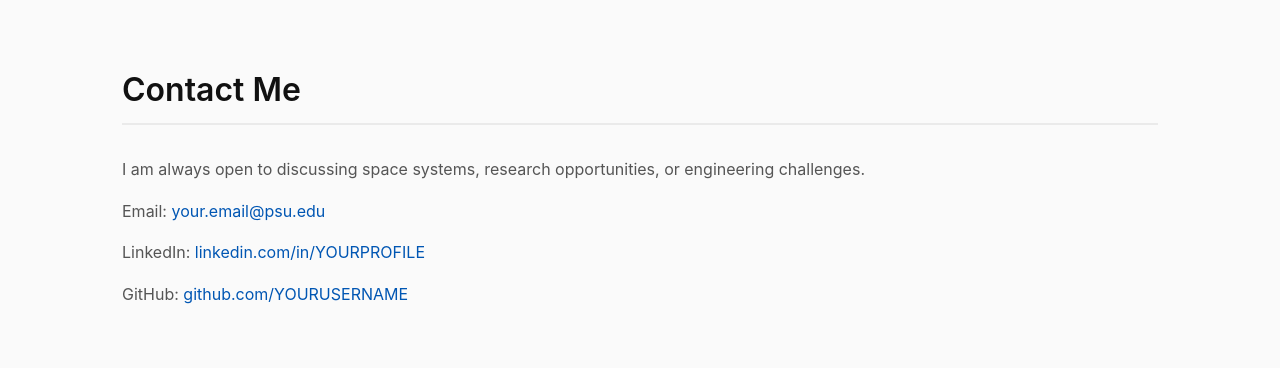
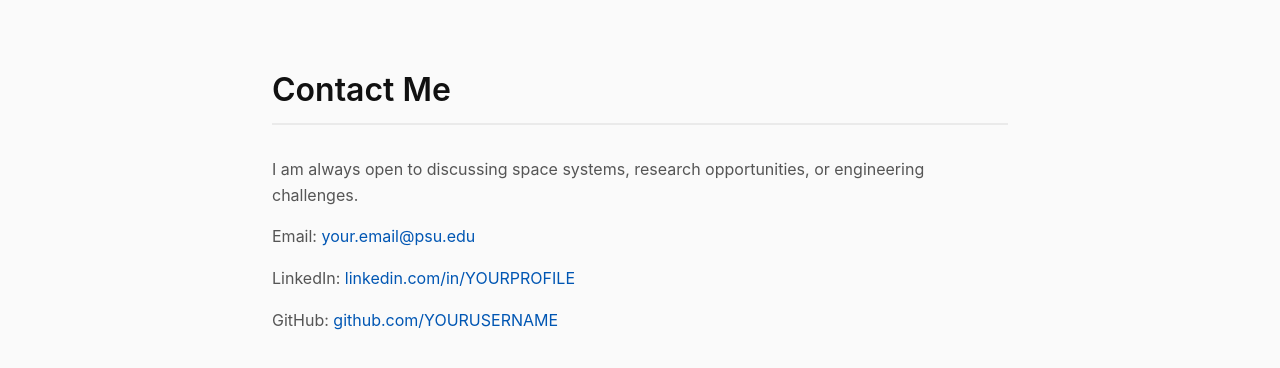
Before and after one commit to julianruocco/j, a plain HTML site: page contact.html in a window 1280 px wide. Drawn offline with Linux system fonts and the light colour scheme.

Commit message:
Update style.css

```diff
--- a/style.css
+++ b/style.css
@@ -163,6 +163,11 @@ section h2 {
     border-radius: 0 8px 8px 0;
     box-shadow: 0 2px 8px rgba(0,0,0,0.03);
 }
+.page-container {
+    max-width: 800px;
+    margin: 4rem auto;
+    padding: 0 2rem;
+}
 
 /* =========================================
    FOOTER
```
